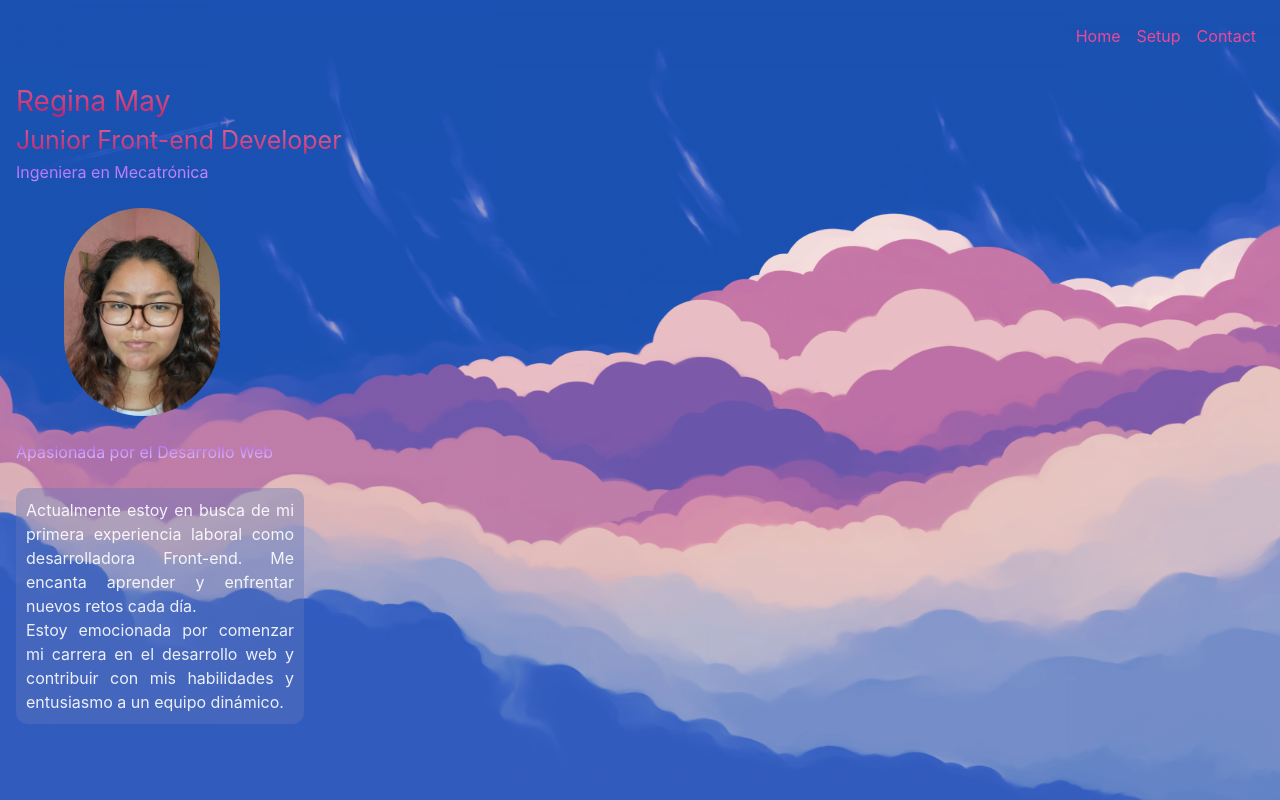
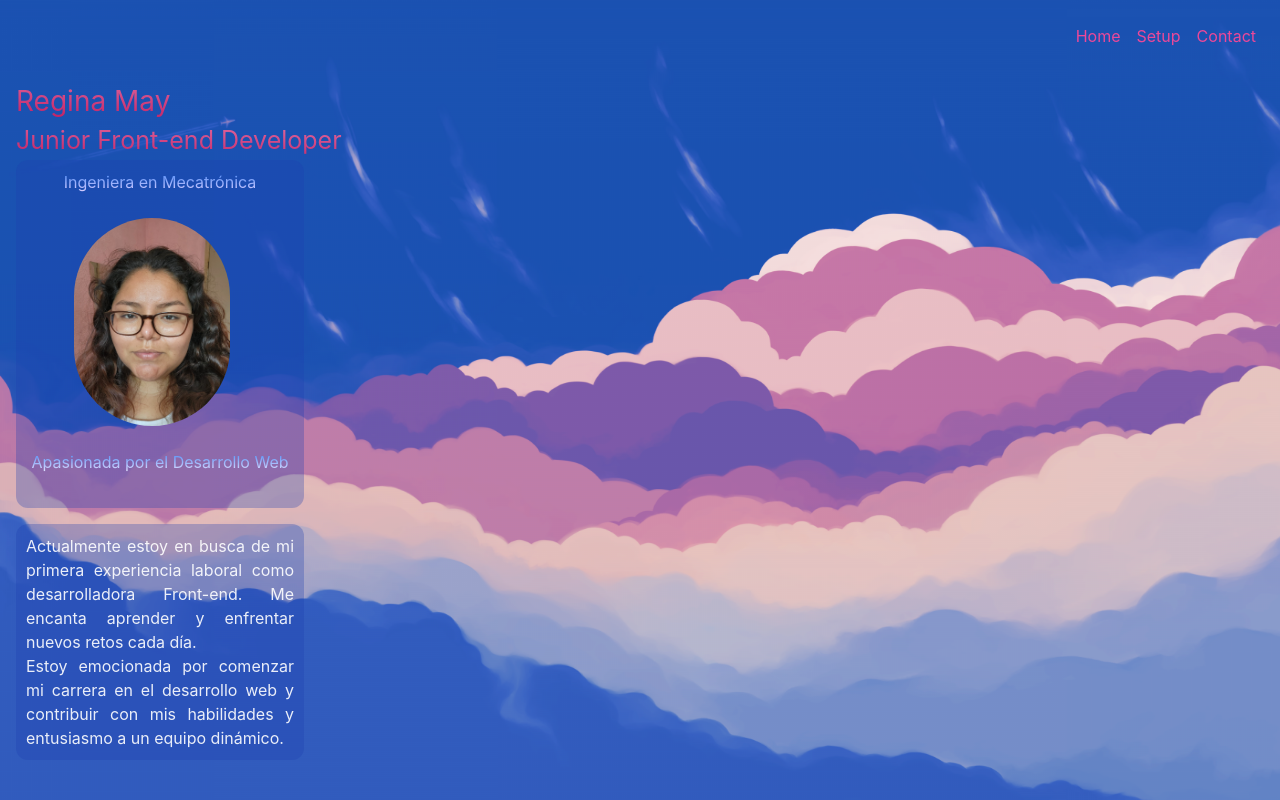
Before and after one commit to ReginaMay3/part1-react, a React (Create React App) app: page / in a window 1280 px wide. Built offline with nearby package versions, Linux system fonts and the light colour scheme.

Commit message:
Refactor Page component: update structure and styles for improved layout and readability

```diff
--- a/src/Page.js
+++ b/src/Page.js
@@ -1,17 +1,19 @@
 const Page = () => {
   return (
-    <>
-    <h2 class="bg-gradient-to-br from-purple-500 to-purple-200 bg-clip-text text-transparent">Ingeniera en Mecatrónica</h2>
+    <div>
+      <div class="bg-blue-800/30 md:w-72 h auto; w-auto h-auto text-center z-50 p-2.5 rounded-xl mb-4">
+        <h2 class="bg-gradient-to-b from-blue-500 to-purple-200 bg-clip-text text-transparent">Ingeniera en Mecatrónica</h2>
         <br/>
         <img class="h-52 md:ml-12 pt-4; w-auto rounded-full m-auto" src="./images/perfil.jpg" alt="Regina May" />
         <br/>
-    <h2 class="bg-gradient-to-b from-purple-500 to-purple-200 bg-clip-text text-transparent">Apasionada por el Desarrollo Web</h2>
+        <h2 class="bg-gradient-to-b from-blue-500 to-purple-100 bg-clip-text text-transparent">Apasionada por el Desarrollo Web</h2>
         <br/>
-    <div class="bg-[rgba(98,121,187,0.4)] md:w-72 h auto; w-auto h-auto text-justify z-50 p-2.5 rounded-xl">
+      </div>
+      <div class="bg-blue-800/30 md:w-72 h auto; w-auto h-auto text-justify z-50 p-2.5 rounded-xl">
         <p class="text-white/90">Actualmente estoy en busca de mi primera experiencia laboral como desarrolladora Front-end. Me encanta aprender y enfrentar nuevos retos cada día.</p>
         <p class="text-white/90">Estoy emocionada por comenzar mi carrera en el desarrollo web y contribuir con mis habilidades y entusiasmo a un equipo dinámico.</p>
       </div>
-    </>
+    </div>
 
     );
 }
```
Lines whose indentation alone changed are shown as unchanged.
